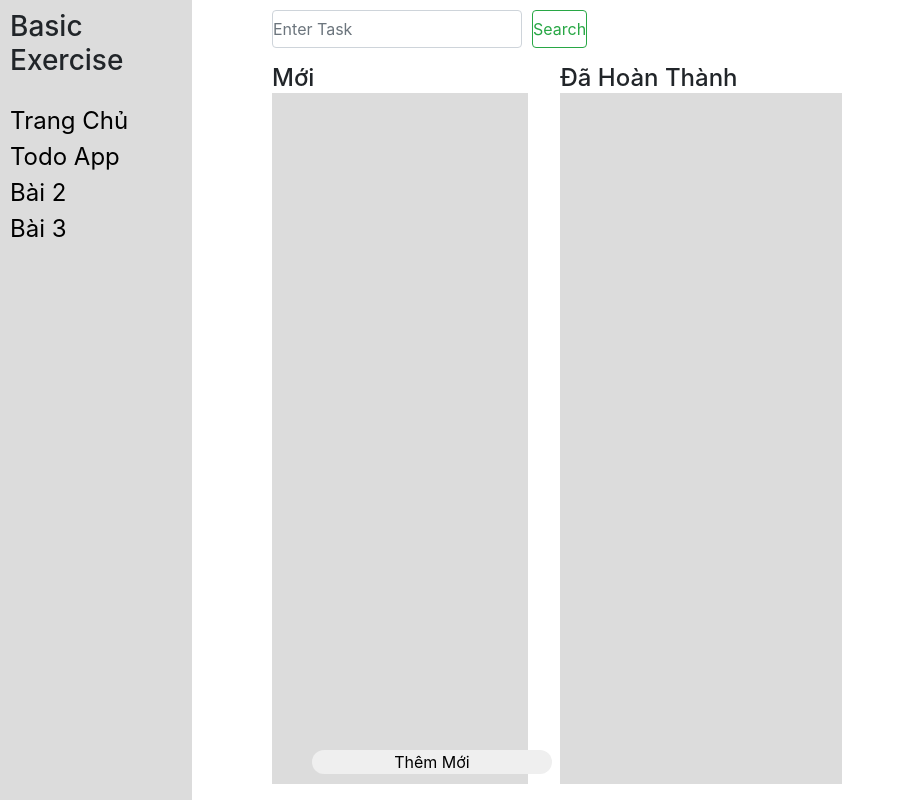
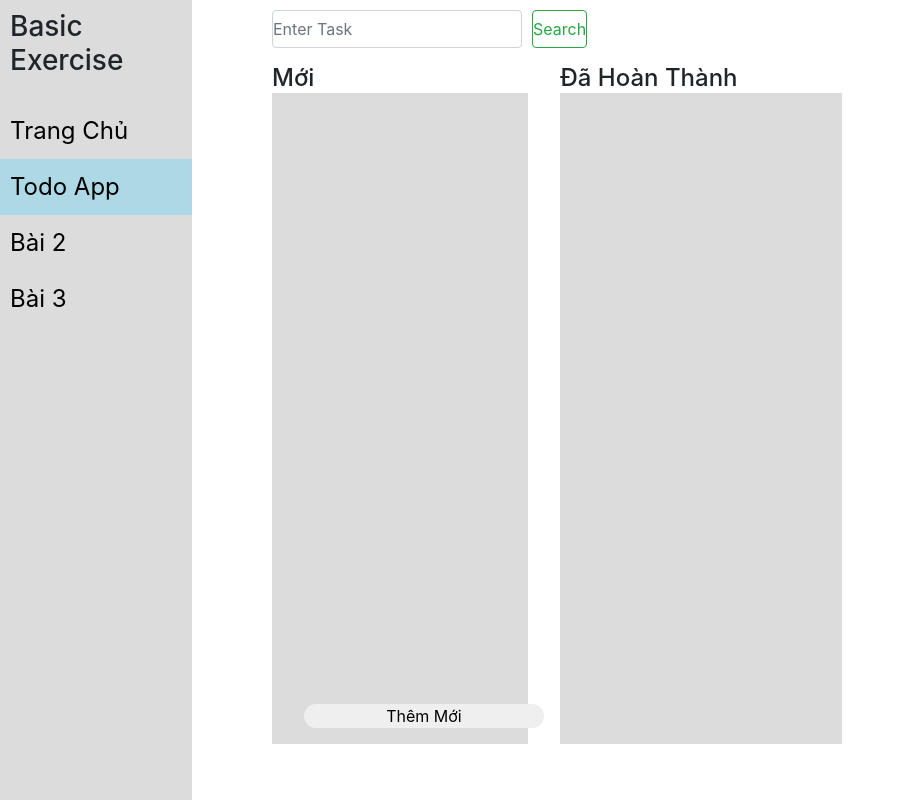
Before and after one commit to KeenTraan/Todo-App, a Vue app: page /todoapp in a window 1280 px wide. Shown: the whole page, without its empty margins (0-905 px from the left). Built offline with nearby package versions, Linux system fonts and the light colour scheme.

Commit message:
add isactive for menu link

```diff
--- a/src/components/SidebarComponent/SidebarComponent.vue
+++ b/src/components/SidebarComponent/SidebarComponent.vue
@@ -1,18 +1,16 @@
 <template>
   <div class="sidebar">
     <h3 class="header-sidebar">Basic Exercise</h3>
-    <ul>
-      <li
-        class="menu-list"
-        v-for="item in menuList"
-        :key="item.id"
-        :class="[isActiveMenu(item.name) && 'active']"
+    <nav>
+      <router-link
+        class="nav-link"
+        v-for="link in listLink"
+        :key="link.id"
+        :to="link.path"
       >
-        <router-link :to="item.link" style="text-decoration: none; color: black; margin-left: 10px;">
-          {{ item.label }}
-        </router-link>
-      </li>
-    </ul>
+        {{ link.label }}
+      </router-link>
+    </nav>
   </div>
 </template>
 
@@ -21,40 +19,33 @@ export default {
   name: "SibarComponent",
   data() {
     return {
-      menuList: [
+      listLink: [
         {
           id: 1,
           label: "Trang Chủ",
-          name: "Homepage",
-          link: "/",
+          name: "home",
+          path: "/home",
         },
         {
           id: 2,
           label: "Todo App",
           name: "TodoApp",
-          link: "/todoapp",
+          path: "/todoapp",
         },
         {
           id: 3,
           label: "Bài 2",
           name: "LessionTwo",
-          link: "/lesson2",
+          path: "/lesson2",
         },
         {
           id: 4,
           label: "Bài 3",
           name: "LessionThree",
-          link: "/lesson3",
+          path: "/lesson3",
         },
       ],
     };
-  },
-  computed: {
-    isActiveMenu() {
-      return (menuName) => {
-        return this.$route.name === menuName;
-      };
-    },
   },
 };
 </script>
@@ -67,7 +58,7 @@ export default {
   position: relative;
 }
 .sidebar {
-  background-color: rgb(220,220,220);
+  background-color: rgb(220, 220, 220);
   margin-right: 5rem;
   height: 100vh;
   width: 15vw;
@@ -75,14 +66,23 @@ export default {
 .header-sidebar {
   padding: 10px;
 }
-.menu-list {
+.nav-link {
+  display: block;
   cursor: pointer;
   position: relative;
   top: 1rem;
   list-style: none;
   font-size: x-large;
+  text-decoration: none;
+  color: black;
+  padding: 10px;
 }
-.menu-list:hover {
+
+.router-link-active {
+  background-color: lightblue;
+}
+
+.nav-link:hover {
   background-color: lightblue;
 }
 </style>
--- a/src/components/TodoComponent/TodoComponent.vue
+++ b/src/components/TodoComponent/TodoComponent.vue
@@ -129,8 +129,7 @@ export default {
   display: flex;
   background-color: rgb(220, 220, 220);
   width: 20vw;
-  height: 90vh;
-  // box-shadow: 1px 1px 10px;
+  height: 85vh;
   margin-top: 1rem;
   .item-list {
     display: flex;
@@ -177,8 +176,8 @@ export default {
   }
   .btn-add {
     position: absolute;
-    bottom: 10px;
-    left: 2.5rem;
+    bottom: 1rem;
+    left: 2rem;
     width: 15rem;
     border-radius: 1rem;
     border: none;
@@ -202,7 +201,7 @@ export default {
     margin-left: 2rem;
     background-color: rgb(220, 220, 220);
     width: 22vw;
-    height: 90vh;
+    height: 85vh;
     .completed-item-scroll {
       overflow: auto;
       height: 90vh;
--- a/src/router/index.js
+++ b/src/router/index.js
@@ -6,6 +6,10 @@ Vue.use(VueRouter);
 const routes = [
   {
     path: "/",
+    redirect: { name: "home" }
+  },
+  {
+    path: "/home",
     name: "home",
     component: () => import("@/views/HomeView.vue"),
   },
```
Also changed, not shown: src/App.vue (+7 -0 lines).
